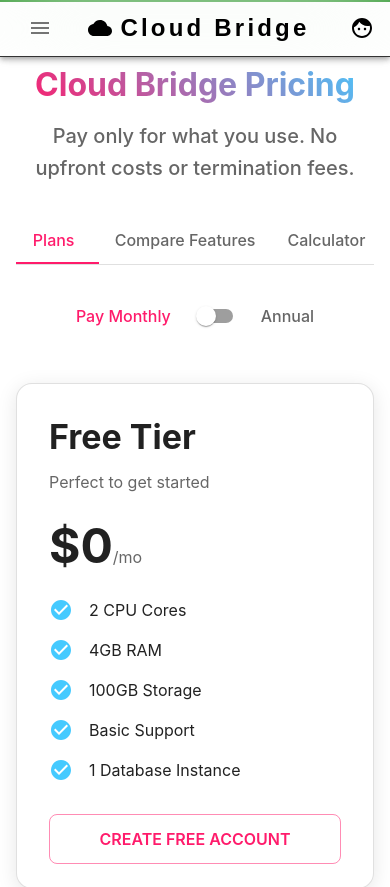
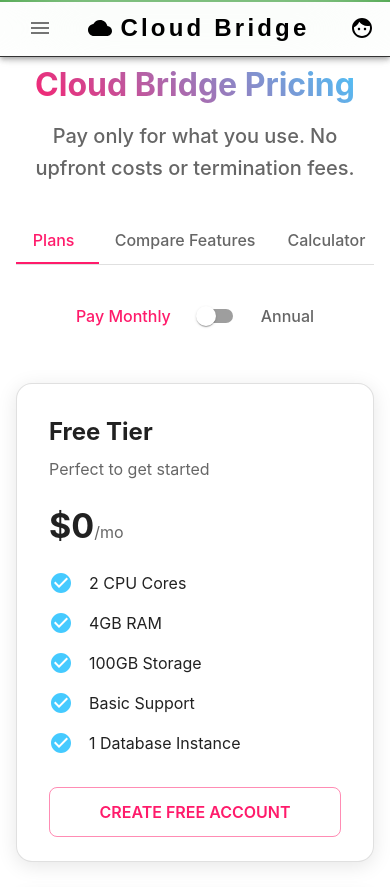
Before and after one commit to GaelAlburo/final-project, a Next.js app in the folder front/: page /pricing in a window 390 px wide. Shown: the top 887 px of the page. Built offline with nearby package versions, Linux system fonts and the light colour scheme; a web font is replaced by a local one.

Commit message:
feat(pricing): make pricing page responsive

```diff
--- a/front/app/pricing/page.jsx
+++ b/front/app/pricing/page.jsx
@@ -6,7 +6,6 @@
   Button,
   Card,
   CardContent,
-  Grid,
   Typography,
   Container,
   Switch,
@@ -24,6 +23,7 @@
   createTheme,
   ThemeProvider
 } from '@mui/material';
+import Grid from "@mui/material/Grid2";
 import CheckCircleIcon from '@mui/icons-material/CheckCircle';
 import InfoOutlinedIcon from '@mui/icons-material/InfoOutlined';
 
@@ -246,7 +246,7 @@
 
   return (
     <Paper sx={{ p: 4, maxWidth: 800, mx: 'auto' }}>
-      <Typography variant="h5" gutterBottom sx={{ mb: 4, textAlign: 'center' }}>
+      <Typography variant="h6" gutterBottom sx={{ mb: 4, textAlign: 'center' }}>
         Estimate your monthly cost
       </Typography>
 
@@ -341,7 +341,7 @@
           <Typography variant="h6" gutterBottom>
             Estimated Monthly Cost
           </Typography>
-          <Typography variant="h3" sx={{ color: '#000000', fontWeight: 700 }}>
+          <Typography variant="h4" sx={{ color: '#000000', fontWeight: 700 }}>
             ${calculatePrice()}
           </Typography>
         </Box>
@@ -474,7 +474,7 @@
         {tabValue === 0 && (
           <Grid container spacing={4} justifyContent="center">
             {plans.map((plan) => (
-              <Grid item xs={12} md={4} key={plan.title}>
+              <Grid size={{xs: 12, md: 4}} key={plan.title}>
                 <Card
                   sx={{
                     height: '100%',
@@ -508,13 +508,13 @@
                     </Box>
                   )}
                   <CardContent sx={{ p: 4, flexGrow: 1 }}>
-                    <Typography variant="h4" gutterBottom sx={{ fontWeight: 700 }}>
+                    <Typography variant="h5" gutterBottom sx={{ fontWeight: 700 }}>
                       {plan.title}
                     </Typography>
                     <Typography variant="body1" color="text.secondary" gutterBottom>
                       {plan.subtitle}
                     </Typography>
-                   <Typography variant="h3" sx={{ my: 3, fontWeight: 700 }}>
+                   <Typography variant="h4" sx={{ my: 3, fontWeight: 700 }}>
                       ${annual ? (plan.price * 0.8).toFixed(0) : plan.price}
                       <Typography component="span" variant="body1" color="text.secondary">
                         /mo
@@ -533,7 +533,7 @@
                               color: plan.highlighted ? 'primary.main' : 'secondary.main',
                             }}
                           />
-                          <Typography>{feature}</Typography>
+                          <Typography variant='body1'>{feature}</Typography>
                         </Stack>
                       ))}
                     </Stack>
@@ -550,6 +550,8 @@
                             ? 'linear-gradient(45deg, #FF1B6B, #45CAFF)'
                             : 'transparent',
                           opacity: plan.highlighted ? 0.9 : 1,
+                          transform: "scale(1.05)",
+                          transition: "transform 0.4s ease-in-out",
                         },
                       }}
                     >
```
